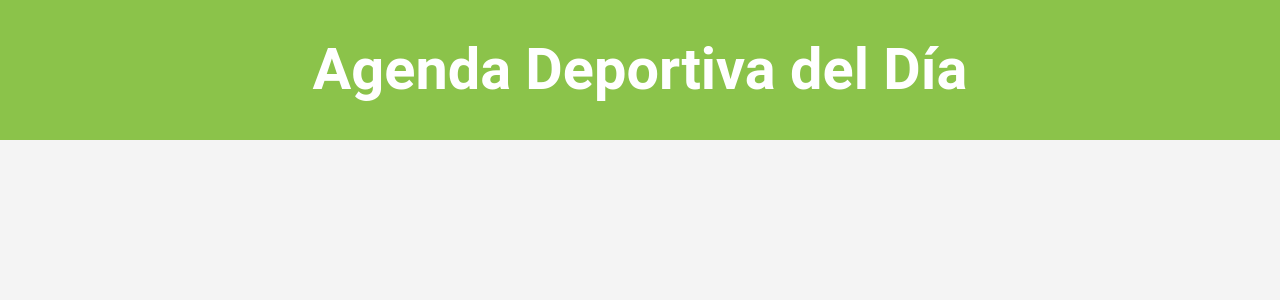
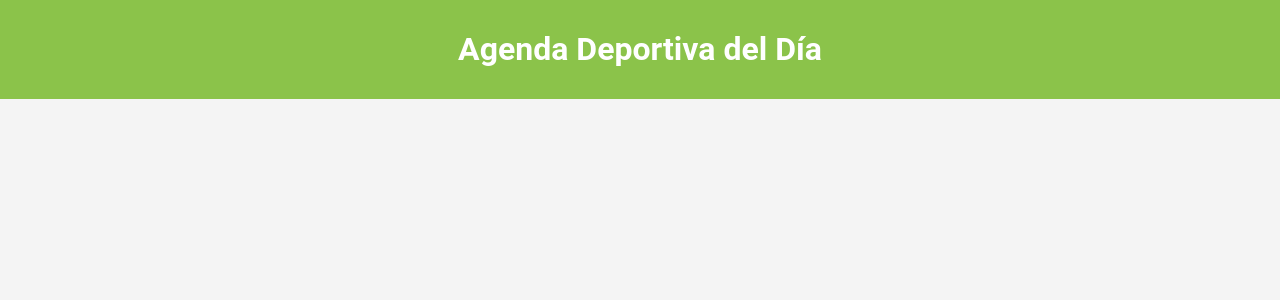
Before and after one commit to gonzacodigo/agendadeportiva, a Flask app: page / in a window 1280 px wide. Shown: the top 300 px of the page. Run offline with Flask 3, Linux system fonts and the light colour scheme.

Commit message:
Se mejoro el titulo

```diff
--- a/static/style.css
+++ b/static/style.css
@@ -17,7 +17,7 @@ header {
   padding: 1.5rem;
   background-color: #8bc34a;
   color: #fff;
-  font-size: 1.8rem;
+  font-size: 1rem;
   font-weight: 600;
 }
 
```
